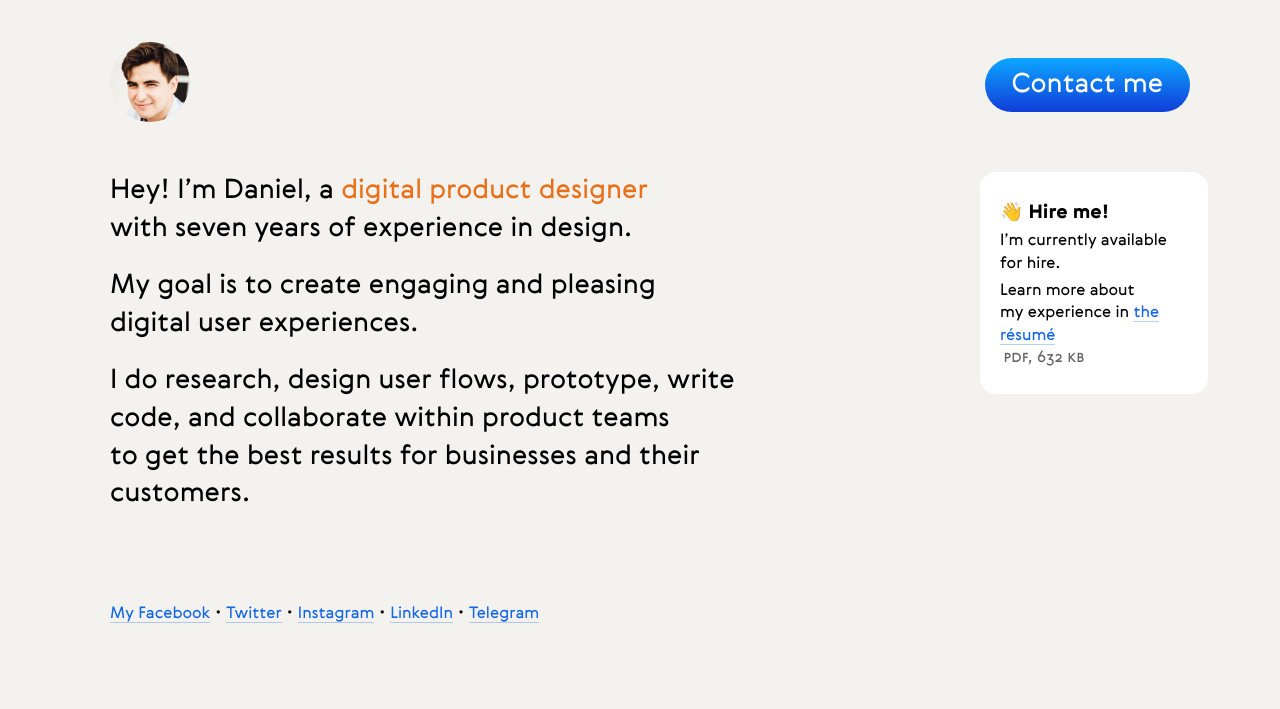
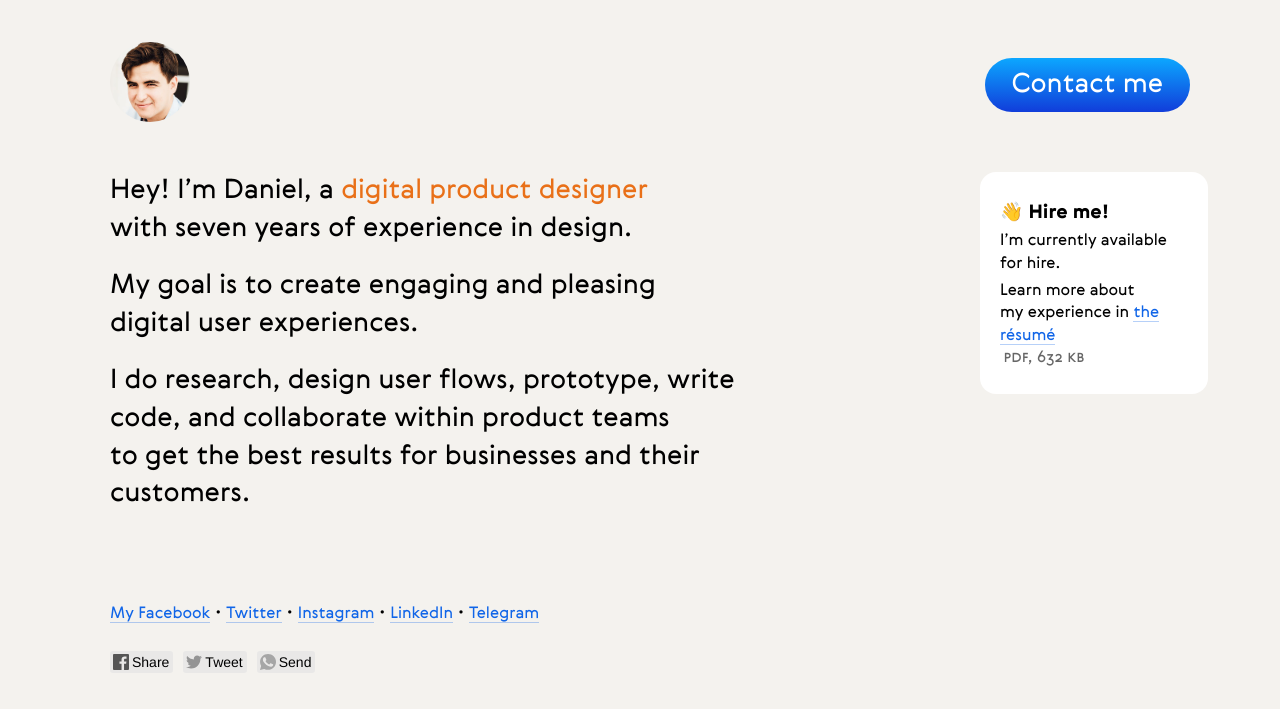
Before and after one commit to danielverdugo/danielverdugo.github.io, a Jekyll site: the page built from index.html, in a window 1280 px wide. Shown: the top 709 px of the page. Built offline with Jekyll 4.4.1, drawn with Linux system fonts in a browser that asks for light colours; comment, search, counter and statistics services are not loaded.

Commit message:
Likely buttons fixed

```diff
--- a/_includes/core.sass
+++ /dev/null
@@ -1 +0,0 @@
-@import settings
--- a/_includes/footer.html
+++ b/_includes/footer.html
@@ -10,10 +10,10 @@
     var append=function(a,t,e,n,d){var r=document.createElement(t);e&&r.setAttribute(e[0],e[1]),n&&r.setAttribute(n[0],n[1]),d&&r.setAttribute(d[0],d[1]),document.getElementsByTagName(a)[0].appendChild(r)};
     document.addEventListener("DOMContentLoaded",function(){
         append("head","link",["rel","stylesheet"],["href","/assets/fonts.css?{{ site.time | date: '%d%m%y%H%M%S' }}"]);
+        append("body","script",["src","/assets/likely/likely.js"]);
     });
     window.onload = function(){
         append("body","script",["src","/assets/js/stat.js?{{ site.time | date: '%d%m%y%H%M%S' }}"]);
-        append("body","script",["src","/assets/likely/likely.js"]);
         append("head","link",["rel","stylesheet"],["href","/assets/likely/likely.css"]);
     };
     function hover(id) {
--- a/index.html
+++ b/index.html
@@ -103,13 +103,13 @@ title: Daniel Verdugo Nosov
     <div class="grid">
         <div class="unit whole">
             <a href="https://www.facebook.com/danielverdugonosov">My&nbsp;Facebook</a>・<a href="https://twitter.com/danny_verdugo">Twitter</a>・<a href="http://instagram.com/dannyverdugostuff/">Instagram</a>・<a href="https://www.linkedin.com/in/daniel-verdugo-nosov-983025134/">LinkedIn</a>・<a href="https://telegram.me/danielverdugo">Telegram</a>
-        </div>
-        <div class="unit whole">
+        <br><br>
             <div class="likely">
                 <div class="facebook">Share</div>
-                <div class="tweeter">Tweet</div>
+                <div class="twitter">Tweet</div>
                 <div class="whatsapp">Send</div>
             </div>
+
         </div>
     </div>
 </section>
--- a/main.sass
+++ b/main.sass
@@ -137,4 +137,7 @@ span.file
     padding-bottom: 1.25em
     border-radius: 1em
 
+.likely__icon
+    filter: grayscale(100%)
+
 @import mobile
```
Also changed, not shown: assets/likely/likely.css.
